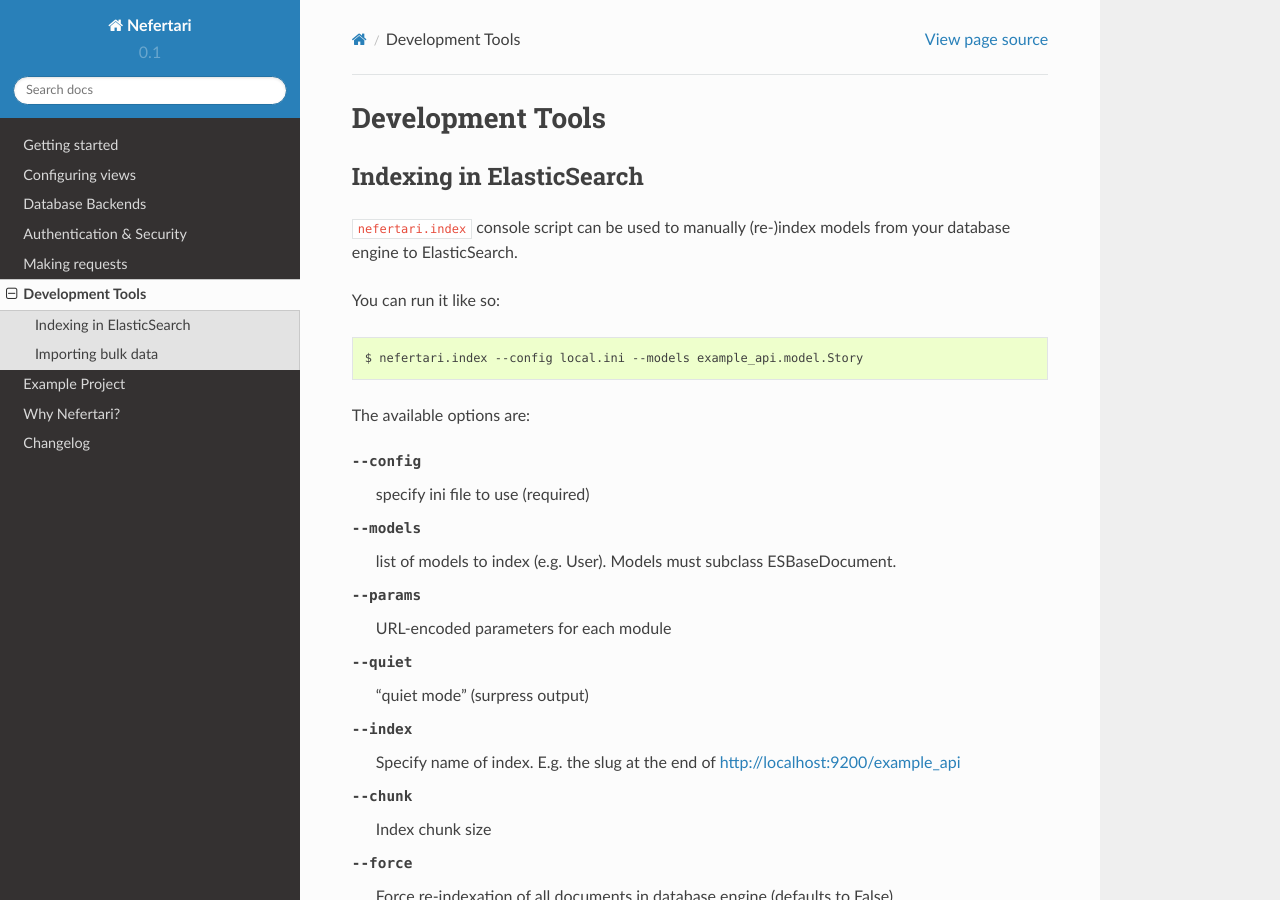
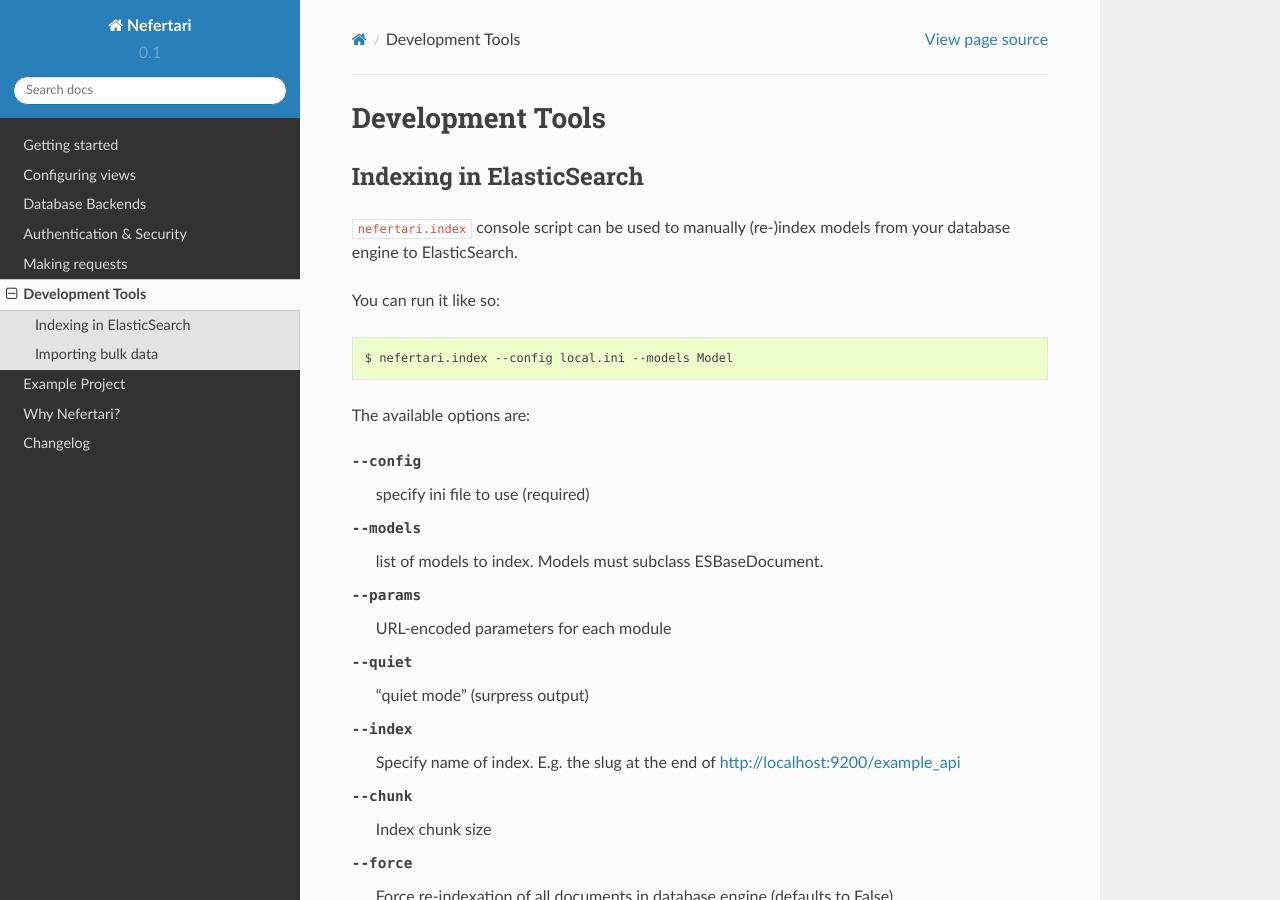
Before and after one commit to ramses-tech/nefertari, a Sphinx documentation site: the page built from docs/source/development_tools.rst, in a window 1280 px wide and 900 px high. Built offline with Sphinx 7.4.7 and the Read the Docs theme 2.0.0, drawn with Linux system fonts in a browser that asks for light colours.

Commit message:
updating  example in documentation

```diff
--- a/docs/source/development_tools.rst
+++ b/docs/source/development_tools.rst
@@ -8,12 +8,12 @@
 
 You can run it like so::
 
-    $ nefertari.index --config local.ini --models example_api.model.Story
+    $ nefertari.index --config local.ini --models Model
 
 The available options are:
 
 --config        specify ini file to use (required)
---models        list of models to index (e.g. User). Models must subclass ESBaseDocument.
+--models        list of models to index. Models must subclass ESBaseDocument.
 --params        URL-encoded parameters for each module
 --quiet         "quiet mode" (surpress output)
 --index         Specify name of index. E.g. the slug at the end of http://localhost:9200/example_api
```
